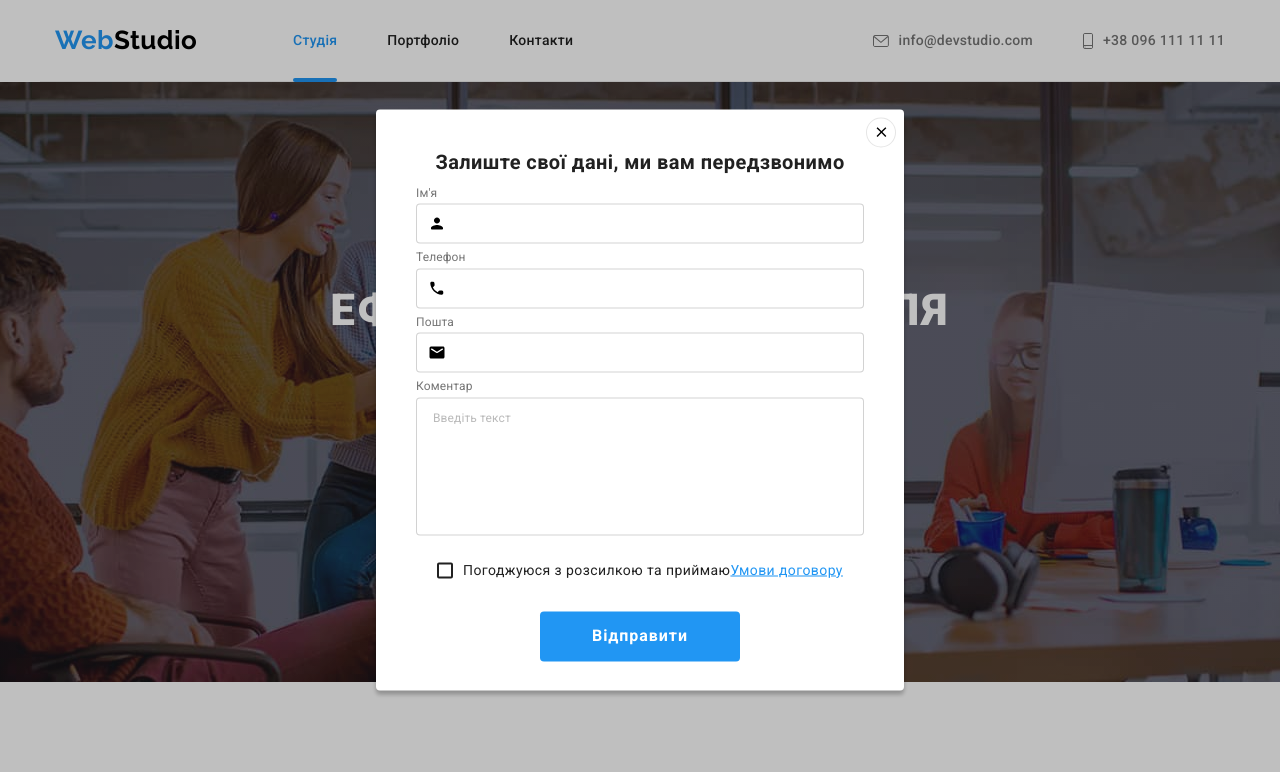
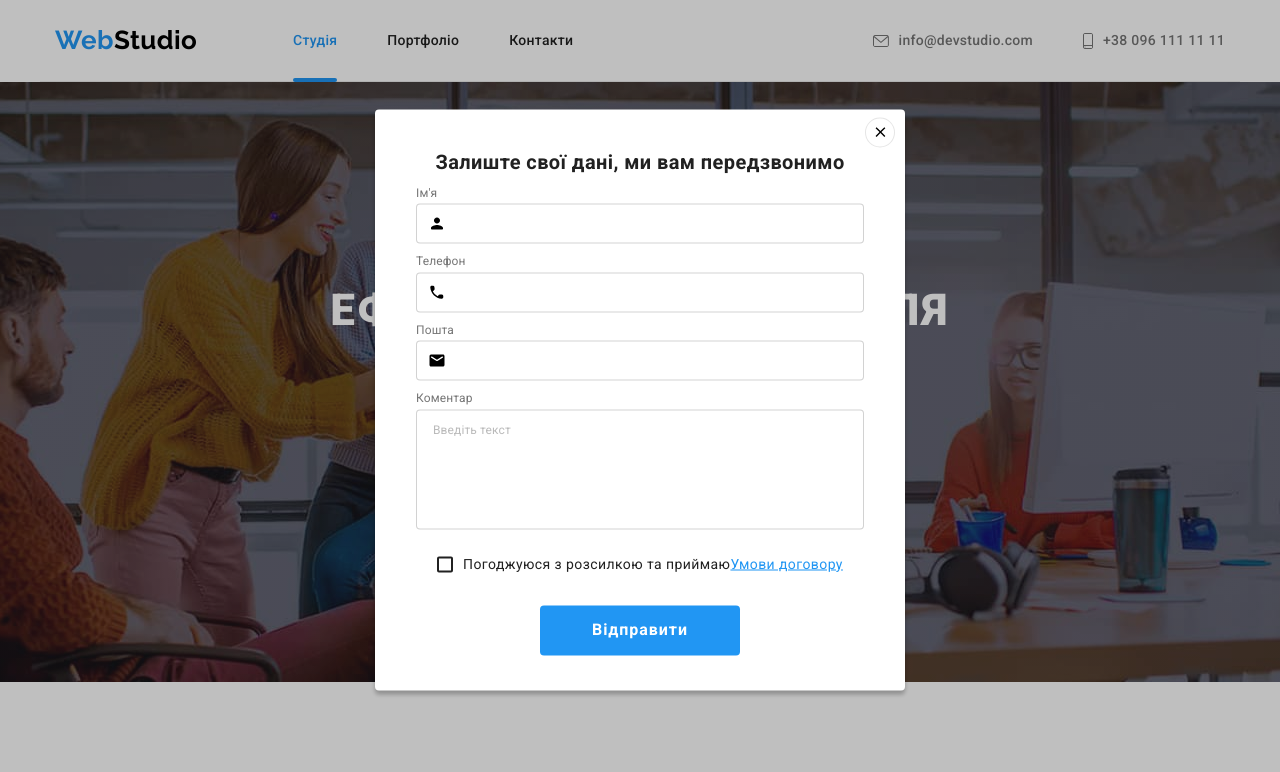
Before and after one commit to YuriiYatsenko/goit-markup-hw-06, a plain HTML site: page index.html in a window 1280 px wide. Both pictures are taken after a click on the button "Замовити послугу". Shown: the top 772 px of the page. Drawn offline with nearby package versions, Linux system fonts and the light colour scheme.

Commit message:
Update styles.css
123124

```diff
--- a/styles/styles.css
+++ b/styles/styles.css
@@ -122,7 +122,7 @@ img {
     position: absolute;
     top: 50%;
     left: 50%;
-    width: 528px;
+    width: 530px;
     height: 581px;
 
     border-radius: 4px;
@@ -198,13 +198,14 @@ form {
 
 .modal-textarea {
     width: 100%;
-    height: 138px;
+    height: 120px;
     border: 1px solid var(--modal-border-color);
     border-radius: 4px;
     padding: 12px 16px;
     resize: none;
     cursor: pointer;
     outline: none;
+    margin-bottom: 20px;
 
     transition-property: background-color;
     transition-duration: 250ms;
@@ -220,7 +221,7 @@ form {
 }
 
 .modal-input-group {
-    margin-bottom: 6px;
+    margin-bottom: 10px;
 }
 
 .modal-input-group-comment {
@@ -266,7 +267,7 @@ label.modal-politic-label {
     font-size: 14px;
     line-height: 1.7;
     letter-spacing: 0.03em;
-    margin-top:18px;
+    margin-bottom:30px;
 }
 
 
@@ -282,9 +283,6 @@ label.modal-politic-label {
     cursor: pointer;
 }
 
-.modal-input-group-chek {
-    margin-top: 20px;
-}
 
 .modal-politic-chek2 svg {
     fill: transparent;
@@ -337,7 +335,6 @@ label.modal-politic-label {
     padding: 10px 52px;
     border: none;
     margin: auto;
-    margin-top: 30px;
 
     transition-property: background-color;
     transition-duration: 250ms;
```
